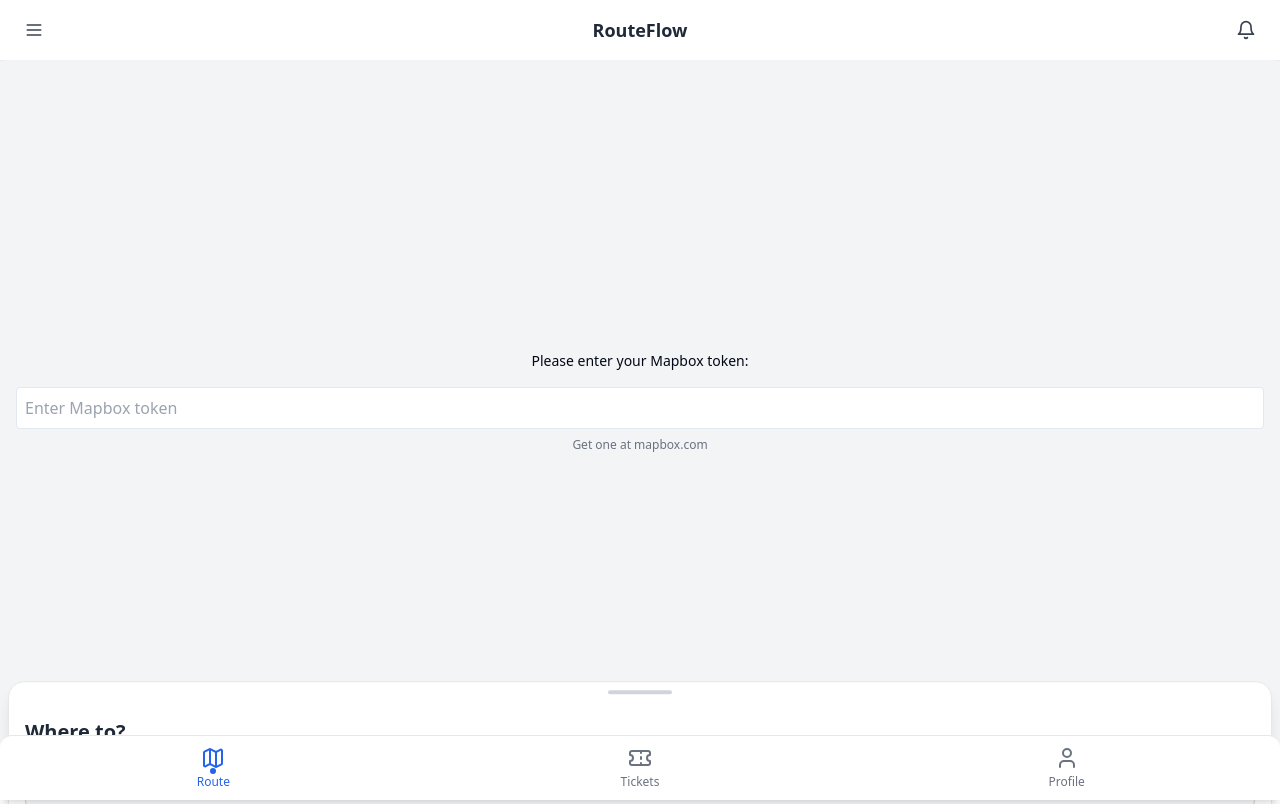
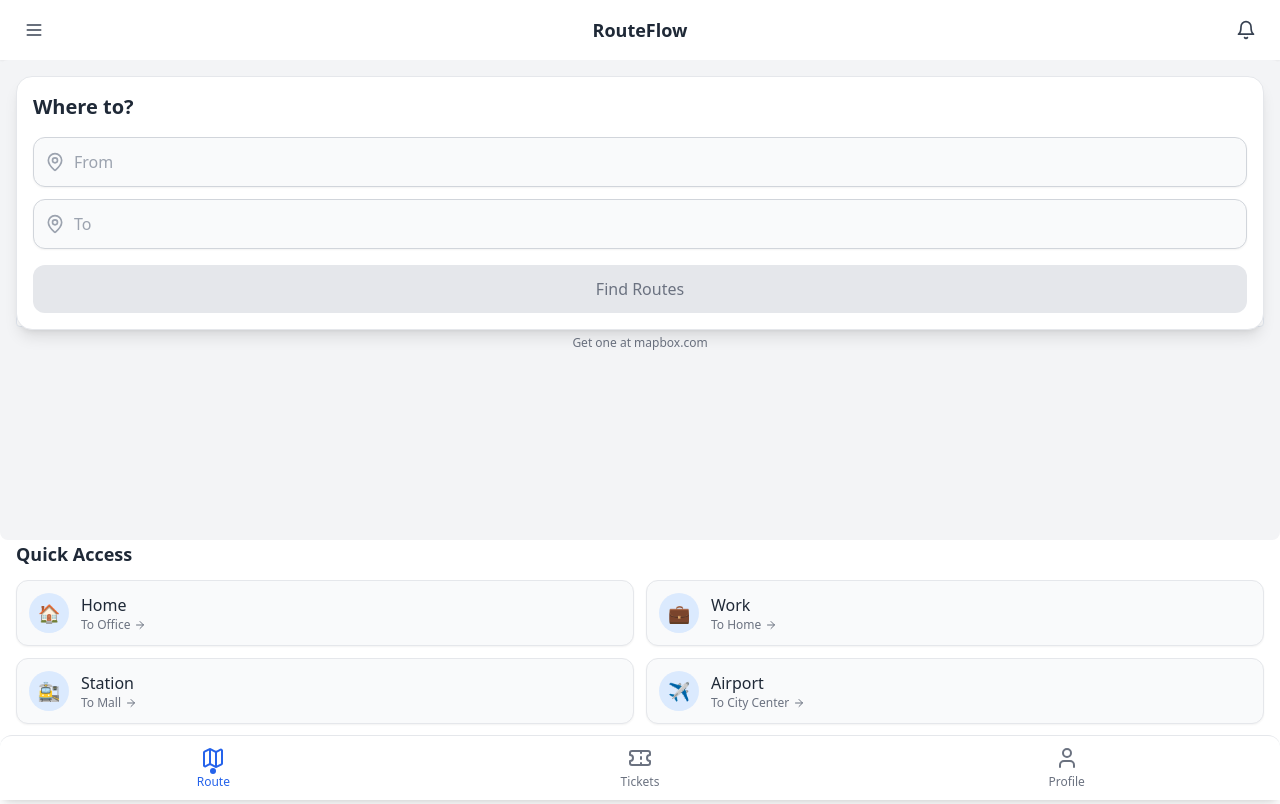
Before and after one commit to hemanpadvas2002/route-flow-maas-ai, a React (Vite) app: page / in a window 1280 px wide. Built offline with nearby package versions, Linux system fonts and the light colour scheme.

Commit message:
Reverted to edit edt-000e04e9-d30b-42aa-8e2b-eb32d08e7a68: "Refactor: Display route details in app."

```diff
--- a/src/components/Map.tsx
+++ b/src/components/Map.tsx
@@ -44,26 +44,12 @@ const Map: React.FC<MapProps> = ({
       style: 'mapbox://styles/mapbox/streets-v12',
       center: startLocation || [78.9629, 20.5937], // Default to center of India
       zoom: 12,
-      pitch: 40, // Add some pitch for a nicer 3D effect
-      bearing: 20, // Slight rotation for better perspective
     });
 
     // Add navigation controls
     map.current.addControl(
       new mapboxgl.NavigationControl({
         showCompass: false,
-      }),
-      'top-right'
-    );
-
-    // Add geolocation control
-    map.current.addControl(
-      new mapboxgl.GeolocateControl({
-        positionOptions: {
-          enableHighAccuracy: true
-        },
-        trackUserLocation: true,
-        showUserHeading: true
       }),
       'top-right'
     );
@@ -141,7 +127,7 @@ const Map: React.FC<MapProps> = ({
   };
 
   return (
-    <div className={`relative ${className} ${collapsed ? 'h-32' : 'h-full min-h-[calc(100vh-116px)]'}`}>
+    <div className={`relative ${className} ${collapsed ? 'h-32' : 'h-[60vh]'}`}>
       {!mapboxToken && (
         <div className="absolute inset-0 z-20 flex flex-col items-center justify-center bg-gray-100 p-4 rounded-lg">
           <p className="mb-4 text-center text-sm">Please enter your Mapbox token:</p>
@@ -154,7 +140,7 @@ const Map: React.FC<MapProps> = ({
           <p className="mt-2 text-xs text-gray-500">Get one at mapbox.com</p>
         </div>
       )}
-      <div ref={mapContainer} className="absolute inset-0" />
+      <div ref={mapContainer} className="absolute inset-0 rounded-lg" />
     </div>
   );
 };
--- a/src/pages/Home.tsx
+++ b/src/pages/Home.tsx
@@ -10,7 +10,6 @@ const Home: React.FC = () => {
   const [fromLocation, setFromLocation] = useState('');
   const [toLocation, setToLocation] = useState('');
   const [showRecentSearches, setShowRecentSearches] = useState(false);
-  const [isSearchExpanded, setIsSearchExpanded] = useState(false);
 
   // Mock recent search data
   const recentSearches = [
@@ -29,7 +28,6 @@ const Home: React.FC = () => {
 
   const handleFocus = () => {
     setShowRecentSearches(true);
-    setIsSearchExpanded(true);
   };
 
   const handleBlur = () => {
@@ -65,20 +63,13 @@ const Home: React.FC = () => {
         </button>
       </div>
 
-      {/* Full-height map section */}
+      {/* Map section with search overlay */}
       <div className="flex-1 relative">
         <Map />
-      </div>
 
-      {/* Bottom search panel - collapsed by default */}
-      <div className={`fixed inset-x-0 bottom-16 z-20 transition-transform duration-300 ${isSearchExpanded ? 'translate-y-0' : 'translate-y-[80%]'}`}>
-        <div
-          className="bg-white dark:bg-gray-800 rounded-t-2xl shadow-lg border border-gray-200 dark:border-gray-700 mx-2"
-          onClick={() => !isSearchExpanded && setIsSearchExpanded(true)}
-        >
-          {/* Pull tab indicator */}
-          <div className="h-1 w-16 bg-gray-300 dark:bg-gray-600 rounded-full mx-auto my-2"></div>
-
+        {/* Search overlay */}
+        <div className="absolute inset-x-0 top-0 p-4 z-20">
+          <div className="bg-white dark:bg-gray-800 rounded-2xl shadow-lg overflow-hidden border border-gray-200 dark:border-gray-700">
             <div className="p-4">
               <h2 className="text-xl font-semibold mb-4 text-gray-800 dark:text-white">Where to?</h2>
 
@@ -161,6 +152,45 @@ const Home: React.FC = () => {
             )}
           </div>
         </div>
+      </div>
+
+      {/* Quick access section */}
+      <div className="bg-white dark:bg-gray-800 rounded-t-2xl -mt-6 pt-6 pb-20 px-4 shadow-lg z-10">
+        <h2 className="text-lg font-semibold mb-3 text-gray-800 dark:text-white">Quick Access</h2>
+        <div className="grid grid-cols-2 gap-3">
+          {[
+            { label: 'Home', icon: '🏠', destination: 'Office' },
+            { label: 'Work', icon: '💼', destination: 'Home' },
+            { label: 'Station', icon: '🚉', destination: 'Mall' },
+            { label: 'Airport', icon: '✈️', destination: 'City Center' },
+          ].map((item, index) => (
+            <div
+              key={index}
+              className="flex items-center bg-gray-50 dark:bg-gray-700 p-3 rounded-xl shadow-sm border border-gray-200 dark:border-gray-600 active:scale-95 transition-transform"
+              onClick={() => {
+                setFromLocation(item.label);
+                setToLocation(item.destination);
+                setTimeout(() => {
+                  navigate('/route-selection', {
+                    state: { fromLocation: item.label, toLocation: item.destination }
+                  });
+                }, 300);
+              }}
+            >
+              <div className="w-10 h-10 flex items-center justify-center bg-blue-100 dark:bg-blue-900 rounded-full mr-3">
+                <span className="text-lg">{item.icon}</span>
+              </div>
+              <div>
+                <div className="font-medium text-gray-800 dark:text-white">{item.label}</div>
+                <div className="flex items-center text-xs text-gray-500 dark:text-gray-400">
+                  <span>To {item.destination}</span>
+                  <ArrowRight className="h-3 w-3 ml-1" />
+                </div>
+              </div>
+            </div>
+          ))}
+        </div>
+      </div>
 
       <NavigationBar />
     </div>
```
Lines whose indentation alone changed are shown as unchanged.
